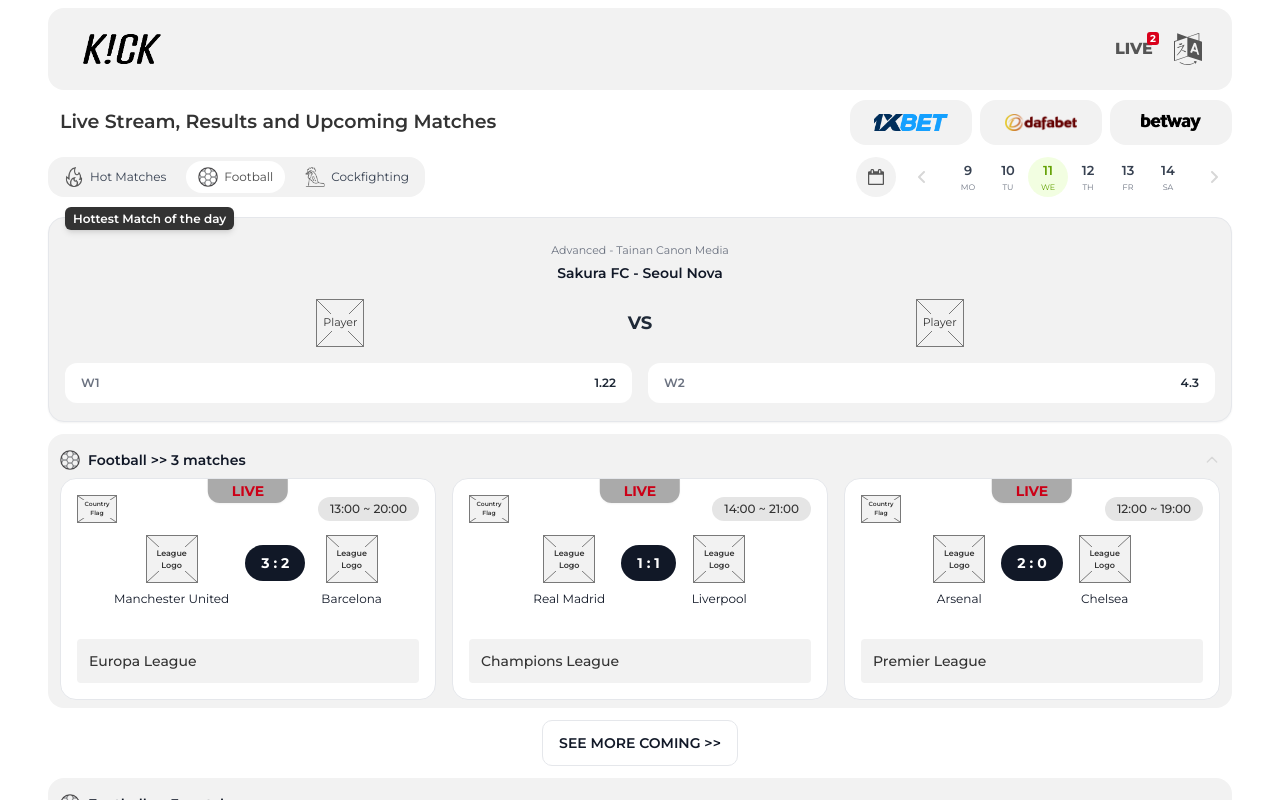
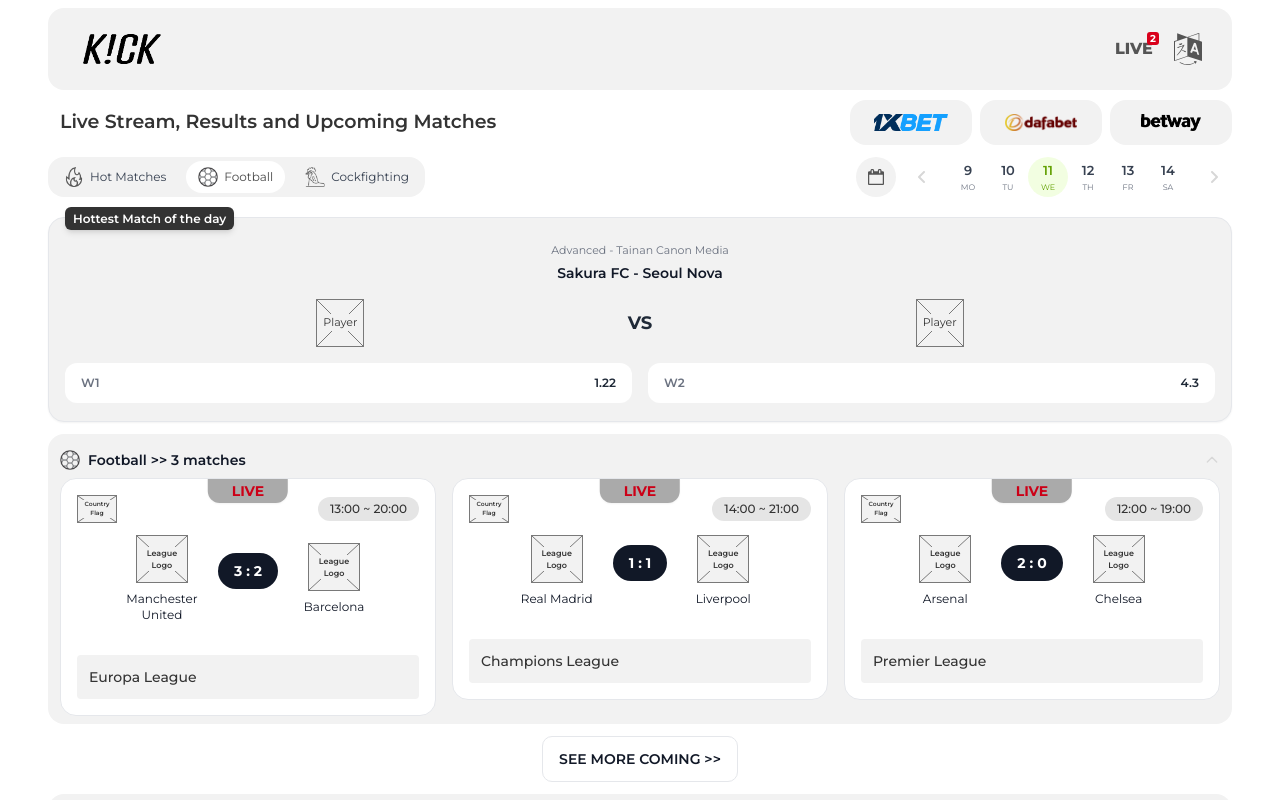
Before and after one commit to mati-compilex/saba-kick, a React (Vite) app: page / in a window 1280 px wide. Both pictures are taken after a click on the button "Football". Shown: the top 800 px of the page. Built offline with nearby package versions, Linux system fonts and the light colour scheme.

Commit message:
upcomin center

```diff
--- a/src/components/UpcomingSection.jsx
+++ b/src/components/UpcomingSection.jsx
@@ -243,26 +243,26 @@
                           </div>
                         </div>
                         <div className="flex items-center justify-center gap-4 mb-4">
-                          <div className="flex flex-col items-center">
+                          <div className="flex flex-col items-center w-20">
                             <MediaPlaceholder
                               className="w-[52px] h-12 mb-2"
                               text="League Logo"
                               textClassName="text-[8px] font-semibold"
                             />
-                            <div className="text-xs text-gray-900">
+                            <div className="text-xs text-gray-900 text-center">
                               {match.home}
                             </div>
                           </div>
                           <div className="rounded-full bg-gray-900 px-4 py-2 text-sm font-bold text-white -mt-4">
                             {match.score}
                           </div>
-                          <div className="flex flex-col items-center">
+                          <div className="flex flex-col items-center w-20">
                             <MediaPlaceholder
                               className="w-[52px] h-12 mb-2"
                               text="League Logo"
                               textClassName="text-[8px] font-semibold"
                             />
-                            <div className="text-xs text-gray-900">
+                            <div className="text-xs text-gray-900 text-center">
                               {match.away}
                             </div>
                           </div>
```
